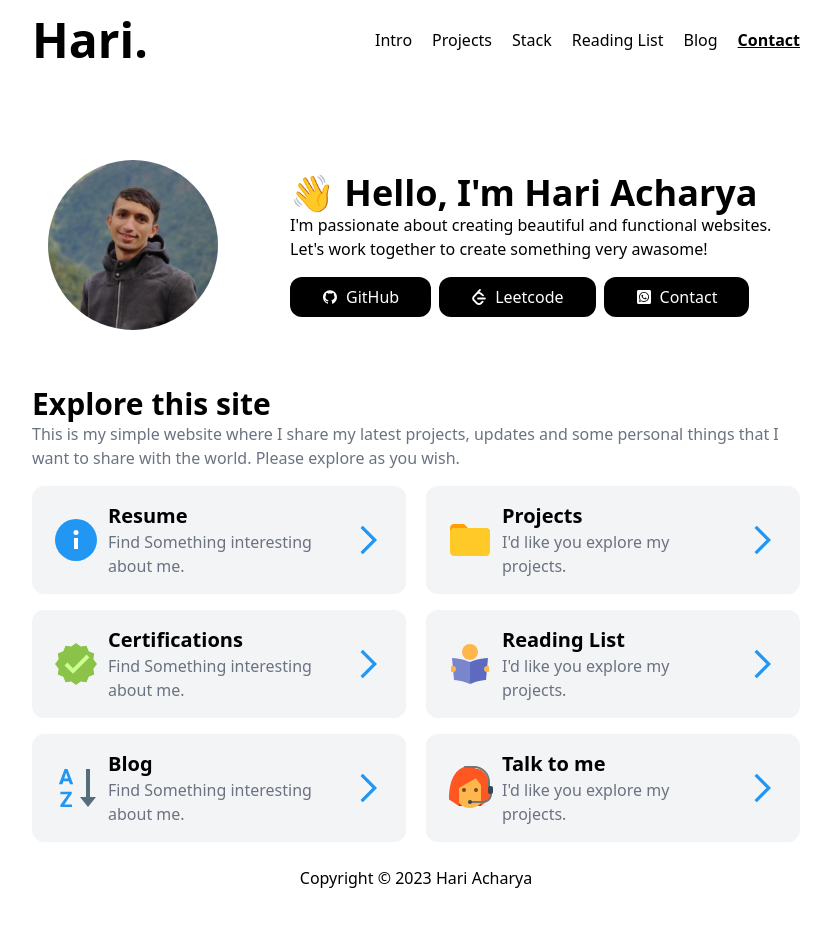
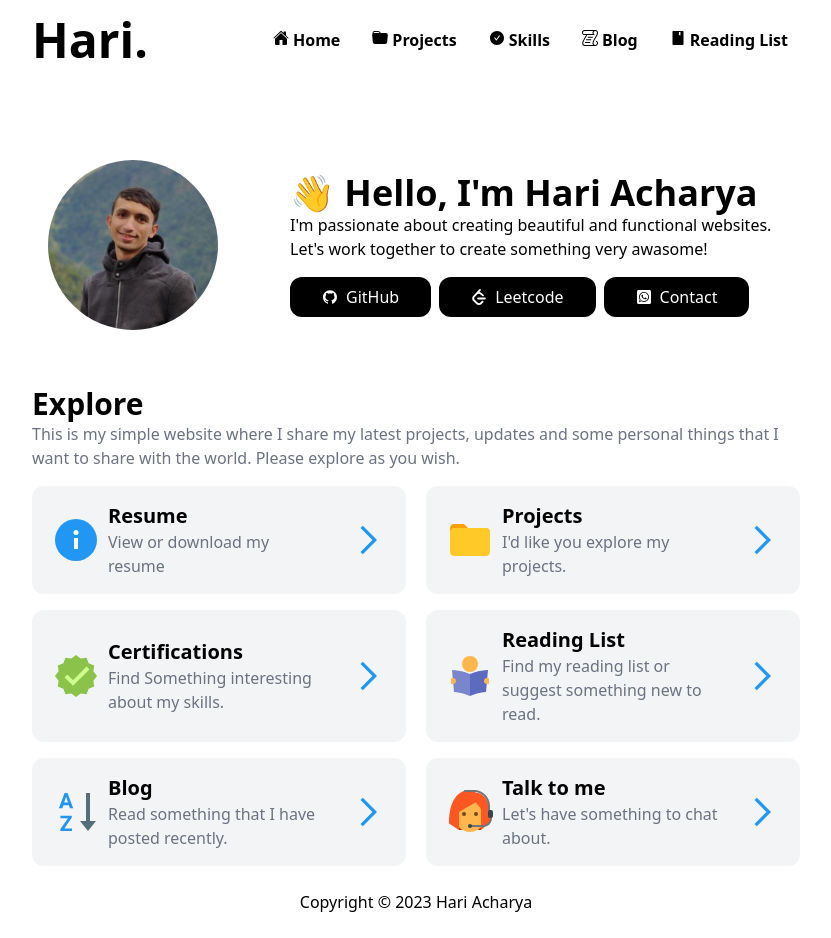
Before and after one commit to hariacharya80/hariacharya80, a React (Vite) app: page /contact in a window 1280 px wide. Shown: the whole page, without its empty margins (224-1055 px from the left). Before the commit the page ends 914 px from the top, so only its background shows below. Built offline with nearby package versions, Linux system fonts and the light colour scheme.

Commit message:
front page

```diff
--- a/index.html
+++ b/index.html
@@ -4,7 +4,8 @@
     <meta charset="UTF-8" />
     <link rel="icon" type="image/svg+xml" href="/vite.svg" />
     <meta name="viewport" content="width=device-width, initial-scale=1.0" />
-    <title>Vite + React + TS</title>
+    <link rel="icon" href="favicon.ico" />
+    <title>Hari Acharya - Web Developer</title>
   </head>
   <body>
     <div id="root"></div>
--- a/src/components/Header.tsx
+++ b/src/components/Header.tsx
@@ -1,119 +1,47 @@
-import { Dispatch, SetStateAction, useEffect } from "react";
 import { Link } from "react-router-dom";
 import { ImMenu } from "react-icons/im";
-interface headerState {
-  currentMenu: string;
-  setMenu: Dispatch<SetStateAction<string>>;
-}
+import { IoHome } from "react-icons/io5";
+import { BsFillFolderFill } from "react-icons/bs";
+import { GoLog } from "react-icons/go";
+import { AiFillCheckCircle, AiFillBook } from "react-icons/ai";
+import HeaderMenuButton from "./HeaderMenuButton";
 
-function Header({ currentMenu, setMenu }: headerState) {
-  const documentChange = () => {
-    setMenu("");
-  };
-  useEffect(() => {
-    if (document.location.pathname == "/") {
-      setMenu("Intro");
-    }
-    if (document.location.pathname == "/projects") {
-      setMenu("Projects");
-    }
-    if (document.location.pathname == "/stack") {
-      setMenu("Stack");
-    }
-    if (document.location.pathname == "/reading") {
-      setMenu("Reading");
-    }
-    if (document.location.pathname == "/blog") {
-      setMenu("Blog");
-    }
-    if (document.location.pathname == "/contact") {
-      setMenu("Contact");
-    }
-  }, [currentMenu, setMenu]);
-
+function Header() {
   return (
     <header className="flex justify-between items-center mt-2 md:mt-4 ">
       <h1 className="font-bold  text-5xl">
-        <Link
-          onClick={() => {
-            documentChange();
-          }}
-          to={"/"}
-        >
-          Hari.
-        </Link>
+        <Link to={"/"}>Hari.</Link>
       </h1>
-      <div className="flex md:hidden font-bold text-3xl mx-2">
+      <div className="flex md:hidden font-bold text-3xl items-center mx-2">
         <ImMenu />
       </div>
-      <ul className="hidden md:flex items-center gap-5">
-        <li>
-          <Link
-            onClick={() => {
-              documentChange();
-            }}
-            className={currentMenu === "Intro" ? "underline font-bold" : ""}
-            to={"/"}
-          >
-            Intro
-          </Link>
-        </li>
-        <li>
-          <Link
-            onClick={() => {
-              documentChange();
-            }}
-            className={currentMenu === "Projects" ? "underline font-bold" : ""}
-            to={"/projects"}
-          >
-            Projects
-          </Link>
-        </li>
-        <li>
-          <Link
-            onClick={() => {
-              documentChange();
-            }}
-            className={currentMenu === "Stack" ? "underline font-bold" : ""}
-            to={"/stack"}
-          >
-            Stack
-          </Link>
-        </li>
-        <li>
-          <Link
-            onClick={() => {
-              documentChange();
-            }}
-            className={currentMenu === "Reading" ? "underline font-bold" : ""}
-            to={"/reading"}
-          >
-            Reading List
-          </Link>
-        </li>
-        <li>
-          <Link
-            onClick={() => {
-              documentChange();
-            }}
-            className={currentMenu === "Blog" ? "underline font-bold" : ""}
-            to={"/blog"}
-          >
-            Blog
-          </Link>
-        </li>
-        <li>
-          <Link
-            onClick={() => {
-              documentChange();
-            }}
-            className={currentMenu === "Contact" ? "underline font-bold" : ""}
-            to={"/contact"}
-          >
-            Contact
-          </Link>
-        </li>
-      </ul>
+      <div className="hidden md:flex items-center gap-2">
+        <HeaderMenuButton icon={<IoHome />} link="/" name="Home" key={"home"} />
+        <HeaderMenuButton
+          icon={<BsFillFolderFill />}
+          link="/projects"
+          name="Projects"
+          key={"home"}
+        />
+        <HeaderMenuButton
+          icon={<AiFillCheckCircle />}
+          link="/skills"
+          name="Skills"
+          key={"home"}
+        />
+        <HeaderMenuButton
+          icon={<GoLog />}
+          link="/blog"
+          name="Blog"
+          key={"home"}
+        />
+        <HeaderMenuButton
+          icon={<AiFillBook />}
+          link="/reading"
+          name="Reading List"
+          key={"home"}
+        />
+      </div>
     </header>
   );
 }
--- /dev/null
+++ b/src/components/HeaderMenuButton.tsx
@@ -0,0 +1,20 @@
+import { Link } from "react-router-dom";
+
+interface menuDetails {
+  name: string;
+  link: string;
+  icon: React.ReactNode;
+}
+
+function HeaderMenuButton({ name, link, icon }: menuDetails) {
+  return (
+    <Link to={link}>
+      <h1 className="flex hover:shadow-lg hover:bg-gray-200 transition-colors duration-150 py-[3px] px-3 rounded-md items-center gap-1 font-bold">
+        <div className="mb-1">{icon}</div>
+        {name}
+      </h1>
+    </Link>
+  );
+}
+
+export default HeaderMenuButton;
--- a/src/components/HomepageCard.tsx
+++ b/src/components/HomepageCard.tsx
@@ -5,7 +5,6 @@ interface cardInfo {
   icon: React.ReactNode;
   description: string;
   action: () => void;
-  actionText: string;
 }
 
 function HomepageCard({ name, icon, description, action }: cardInfo) {
--- a/src/components/HomepageCardHolder.tsx
+++ b/src/components/HomepageCardHolder.tsx
@@ -13,7 +13,7 @@ function HomepageCardHolder() {
   const navigate = useNavigate();
   return (
     <div className="mt-10">
-      <h1 className="font-bold text-3xl">Explore this site</h1>
+      <h1 className="font-bold text-3xl">Explore</h1>
       <p className="text-gray-500">
         This is my simple website where I share my latest projects, updates and
         some personal things that I want to share with the world. Please explore
@@ -22,10 +22,9 @@ function HomepageCardHolder() {
       <div className="mt-2 flex flex-col md:flex-row flex-grow gap-5">
         <HomepageCard
           action={() => {
-            navigate("https://www.resume.com/");
+            window.open("/resume.pdf", "_blank");
           }}
-          actionText="Download CV"
-          description="Find Something interesting about me."
+          description="View or download my resume"
           icon={<FcInfo />}
           name="Resume"
         />
@@ -33,7 +32,6 @@ function HomepageCardHolder() {
           action={() => {
             navigate("/projects");
           }}
-          actionText="View projects"
           description="I'd like you explore my projects."
           icon={<FcFolder />}
           name="Projects"
@@ -42,10 +40,9 @@ function HomepageCardHolder() {
       <div className="mt-2 flex flex-col md:flex-row flex-grow gap-5">
         <HomepageCard
           action={() => {
-            navigate("/stack");
+            navigate("/skills");
           }}
-          actionText="Download CV"
-          description="Find Something interesting about me."
+          description="Find Something interesting about my skills."
           icon={<FcApproval />}
           name="Certifications"
         />
@@ -53,8 +50,7 @@ function HomepageCardHolder() {
           action={() => {
             navigate("/reading");
           }}
-          actionText="View Message"
-          description="I'd like you explore my projects."
+          description="Find my reading list or suggest something new to read."
           icon={<FcReading />}
           name="Reading List"
         />
@@ -62,19 +58,17 @@ function HomepageCardHolder() {
       <div className="mt-2 flex flex-col md:flex-row flex-grow gap-5">
         <HomepageCard
           action={() => {
-            alert("ok");
+            navigate("/blog");
           }}
-          actionText="Download CV"
-          description="Find Something interesting about me."
+          description="Read something that I have posted recently."
           icon={<FcAlphabeticalSortingAz />}
           name="Blog"
         />
         <HomepageCard
           action={() => {
-            alert("ok");
+            navigate("/contact");
           }}
-          actionText="View Message"
-          description="I'd like you explore my projects."
+          description="Let's have something to chat about."
           icon={<FcOnlineSupport />}
           name="Talk to me"
         />
--- /dev/null
+++ b/src/pages/404.tsx
@@ -0,0 +1,21 @@
+import { useNavigate } from "react-router-dom";
+
+function NotFound() {
+  const navigate = useNavigate();
+  return (
+    <div className="w-full flex flex-col items-center justify-center my-[25vh]">
+      <h1 className="font-bold text-red-600 text-5xl">404</h1>
+      <p>{"I'm sorry but is that URL right?"}</p>
+      <button
+        onClick={() => {
+          navigate("/");
+        }}
+        className="bg-black my-2 px-5 rounded-md hover:bg-gray-800 transition-colors text-white"
+      >
+        Go Home
+      </button>
+    </div>
+  );
+}
+
+export default NotFound;
--- /dev/null
+++ b/src/pages/Contact.tsx
@@ -0,0 +1,5 @@
+function Contact() {
+  return <div>Contact</div>;
+}
+
+export default Contact;
--- /dev/null
+++ b/src/pages/Reading.tsx
@@ -0,0 +1,5 @@
+function Reading() {
+  return <div>Reading</div>;
+}
+
+export default Reading;
--- /dev/null
+++ b/src/pages/Skills.tsx
@@ -0,0 +1,5 @@
+function Skills() {
+  return <div>Skills</div>;
+}
+
+export default Skills;
--- a/src/pages/_app.tsx
+++ b/src/pages/_app.tsx
@@ -1,26 +1,27 @@
-import { useState } from "react";
 import { BrowserRouter, Route, Routes } from "react-router-dom";
 import Index from "./Index";
 import Header from "../components/Header";
 import Projects from "./Projects";
-import Certification from "./Certification";
 import Footer from "../components/Footer";
+import NotFound from "./404";
+import Skills from "./Skills";
+import Reading from "./Reading";
+import Contact from "./Contact";
 
 function App() {
-  const [activeMenu, setActiveMenu] = useState<string>("Intro");
-
   return (
     <div className="px-[5vw] md:px-[15vw] xl:px-[20vw]">
       <BrowserRouter>
-        <Header currentMenu={activeMenu} setMenu={setActiveMenu} />
+        <Header />
         <Routes>
           <Route path="/" element={<Index />} />
           <Route path="/projects" element={<Projects />} />
-          <Route path="/stack" element={<Index />} />
-          <Route path="/reading" element={<Index />} />
+          <Route path="/reading" element={<Reading />} />
           <Route path="/contact" element={<Index />} />
           <Route path="/blog" element={<Index />} />
-          <Route path="/certification" element={<Certification />} />
+          <Route path="/skills" element={<Skills />} />
+          <Route path="/contact" element={<Contact />} />
+          <Route path="*" element={<NotFound />} />
         </Routes>
         <Footer />
       </BrowserRouter>
```
Also changed, not shown: 2 other files (tests, documents, lock files or other folders).
